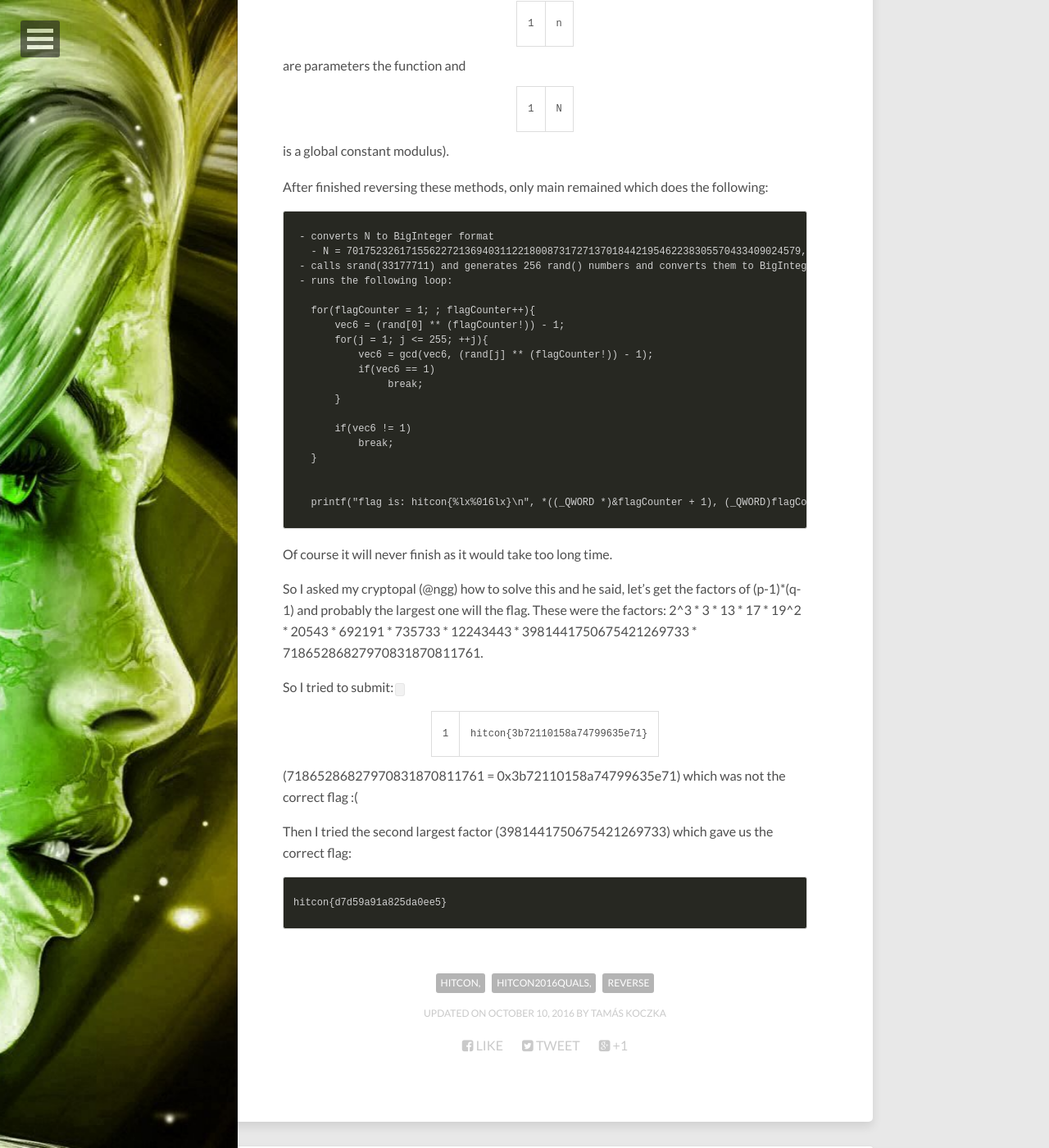
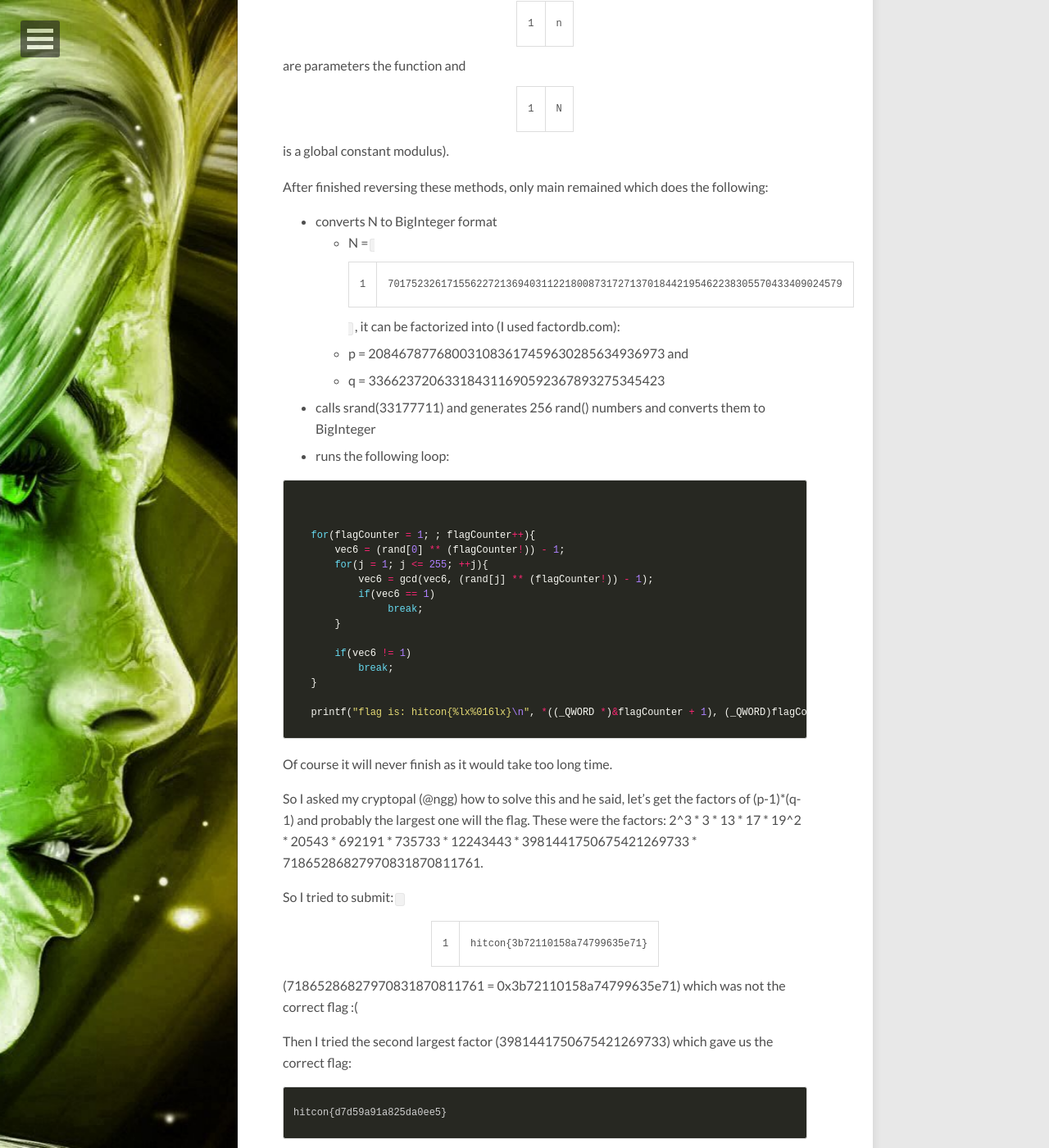
Before and after one commit to koczkatamas/blog, a Jekyll site: the page built from _posts/2016-10-10-hitcon-2016-quals-omegamon.md, in a window 1280 px wide and 1400 px high, scrolled down 968 px. Shown: the whole window at 82% size. Built offline with Jekyll 4.4.1, drawn with Linux system fonts in a browser that asks for light colours; nearby versions of some CDN libraries; comment, search, counter and statistics services are not loaded; some of the changed text lies outside the part shown.

Commit message:
Formatting fixes

```diff
--- a/_posts/2016-10-10-hitcon-2016-quals-omegamon.md
+++ b/_posts/2016-10-10-hitcon-2016-quals-omegamon.md
@@ -22,12 +22,15 @@ The only weird one (0xBDB) was the one which calculated this: `(x ** (n!)) % N`.
 
 After finished reversing these methods, only main remained which does the following:
 
-{% highlight text %}
- - converts N to BigInteger format
-   - N = 70175232617155622721369403112218008731727137018442195462238305570433409024579, it can be factorized into p = 208467877680031083617459630285634936973 and q = 336623720633184311690592367893275345423 (I used factordb.com for factoring the modulus)
- - calls srand(33177711) and generates 256 rand() numbers and converts them to BigInteger
- - runs the following loop:
+- converts N to BigInteger format
+  - N = `70175232617155622721369403112218008731727137018442195462238305570433409024579`, it can be factorized into (I used factordb.com):
+  - p = 208467877680031083617459630285634936973 and
+  - q = 336623720633184311690592367893275345423
+- calls srand(33177711) and generates 256 rand() numbers and converts them to BigInteger
+- runs the following loop:
 
+{% highlight c %}
+{% raw %}
    for(flagCounter = 1; ; flagCounter++){
        vec6 = (rand[0] ** (flagCounter!)) - 1;
        for(j = 1; j <= 255; ++j){
@@ -40,7 +43,6 @@ After finished reversing these methods, only main remained which does the follow
            break;
    }
 
-{% raw  %}
    printf("flag is: hitcon{%lx%016lx}\n", *((_QWORD *)&flagCounter + 1), (_QWORD)flagCounter);
 {% endraw %}
 {% endhighlight %}
```
Also changed, not shown: _posts/2016-10-10-hitcon-2016-quals-lets-decrypt.md (+4 -0 lines).
